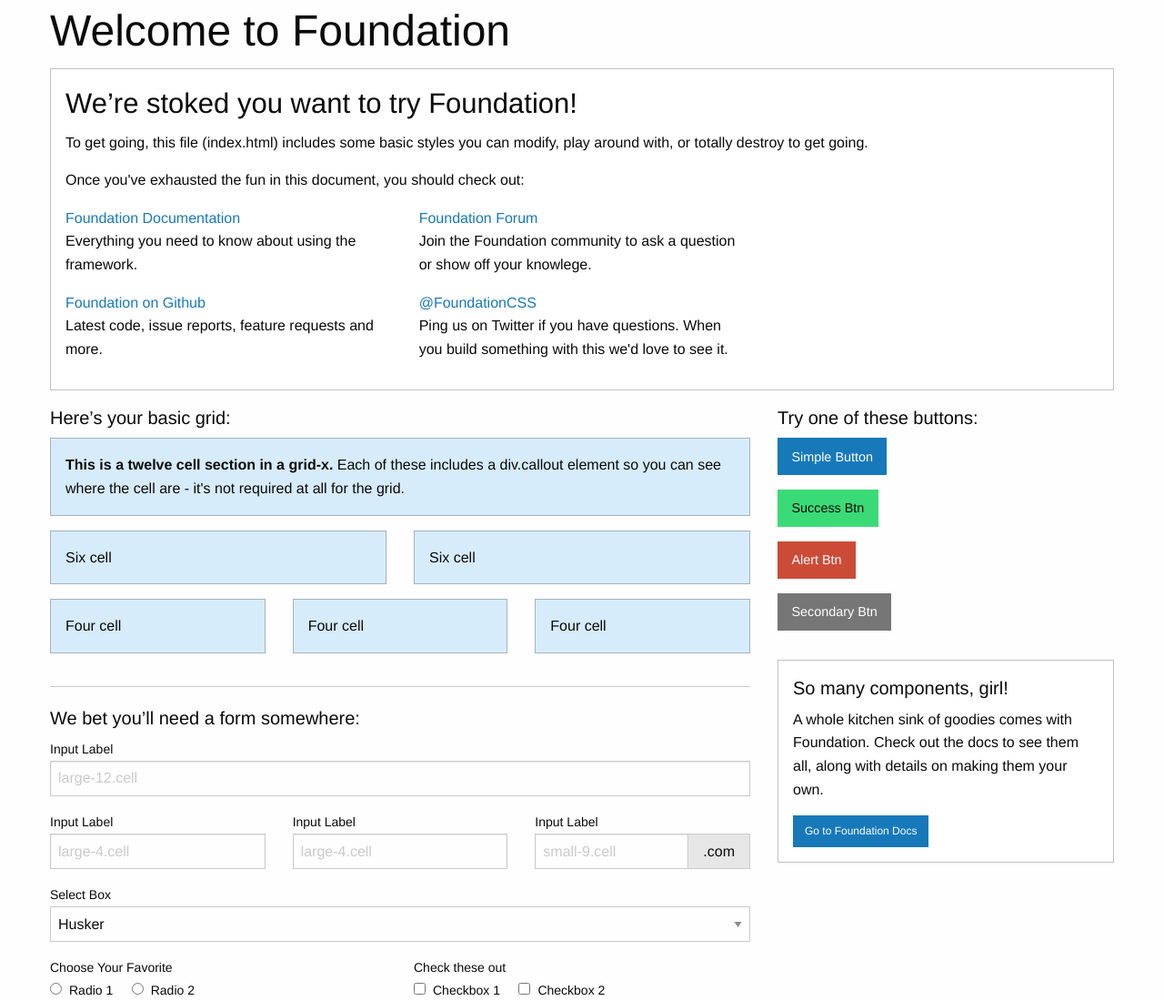
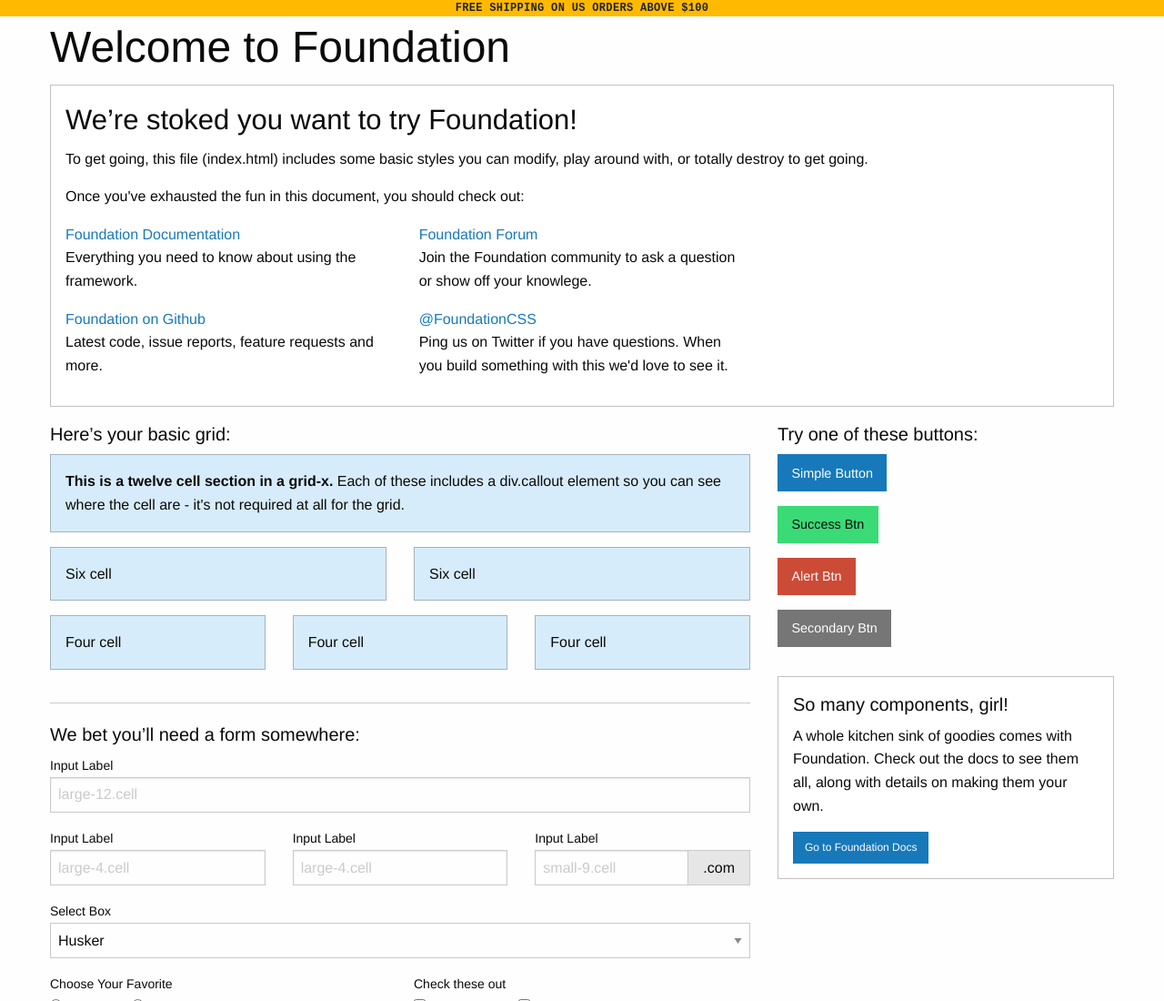
Before and after one commit to Heinz505/HJCinco_Foundation_SCSS, a plain HTML site: page index.html in a window 1280 px wide. Shown: the top 1100 px of the page at 91% size. Drawn offline with Linux system fonts and the light colour scheme.

Commit message:
first div created

```diff
--- a/css/app.css
+++ b/css/app.css
@@ -0,0 +1,10 @@
+.alert-bar {
+    color: rgba(34, 36, 48, 1);
+    font-family: "Roboto Mono", monospace;
+    font-size: 12px;
+    font-weight: 700;
+    font-style: bold;
+    letter-spacing: 0.33px;
+    text-transform: uppercase;
+    background-color: #FFBA00;
+}
--- a/index.html
+++ b/index.html
@@ -10,6 +10,8 @@
     <link rel="stylesheet" href="css/app.css">
   </head>
 <body>
+
+  <div class="alert-bar text-center">FREE SHIPPING ON US ORDERS ABOVE $100</div>
 
     <div class="grid-container">
       <div class="grid-x grid-padding-x">
```
